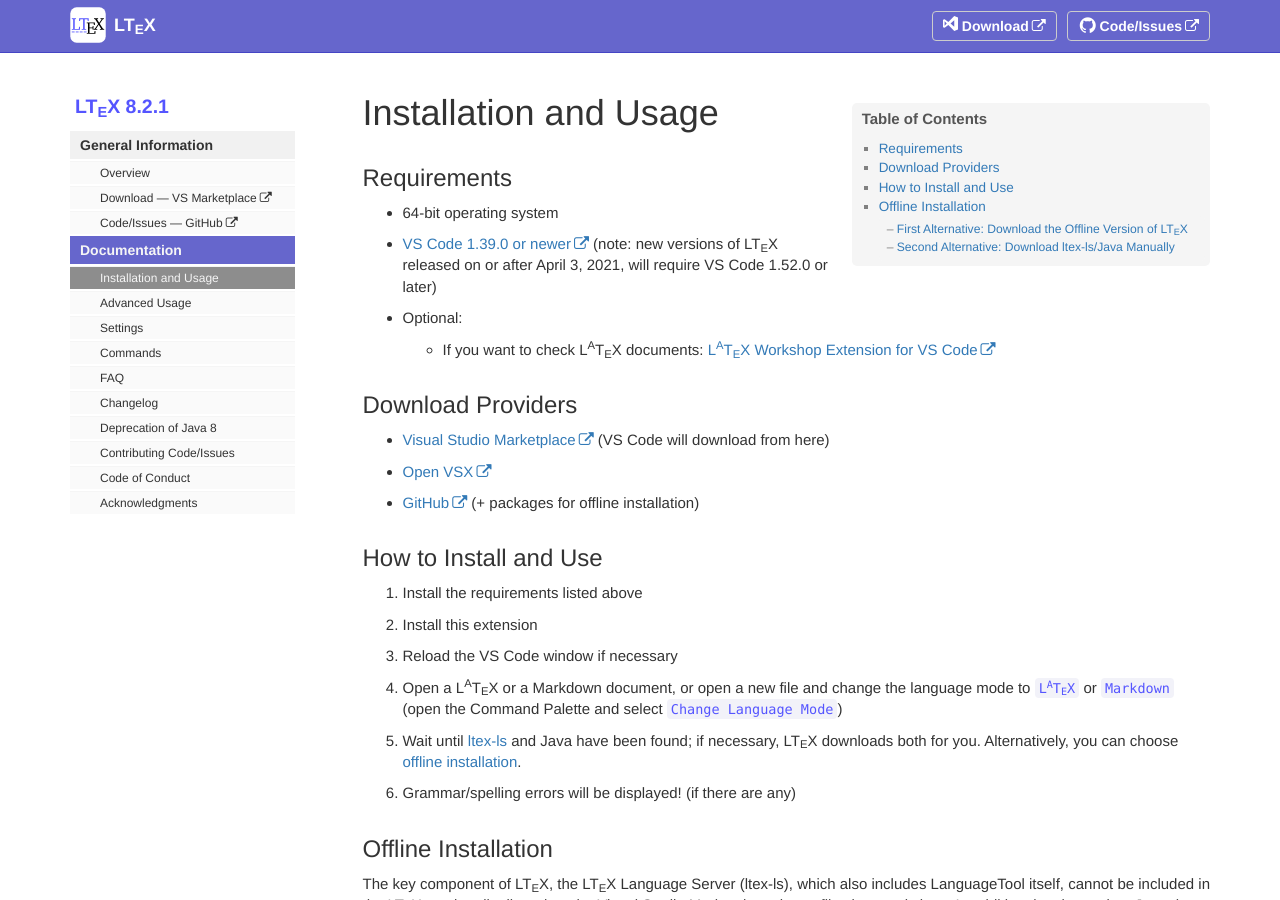
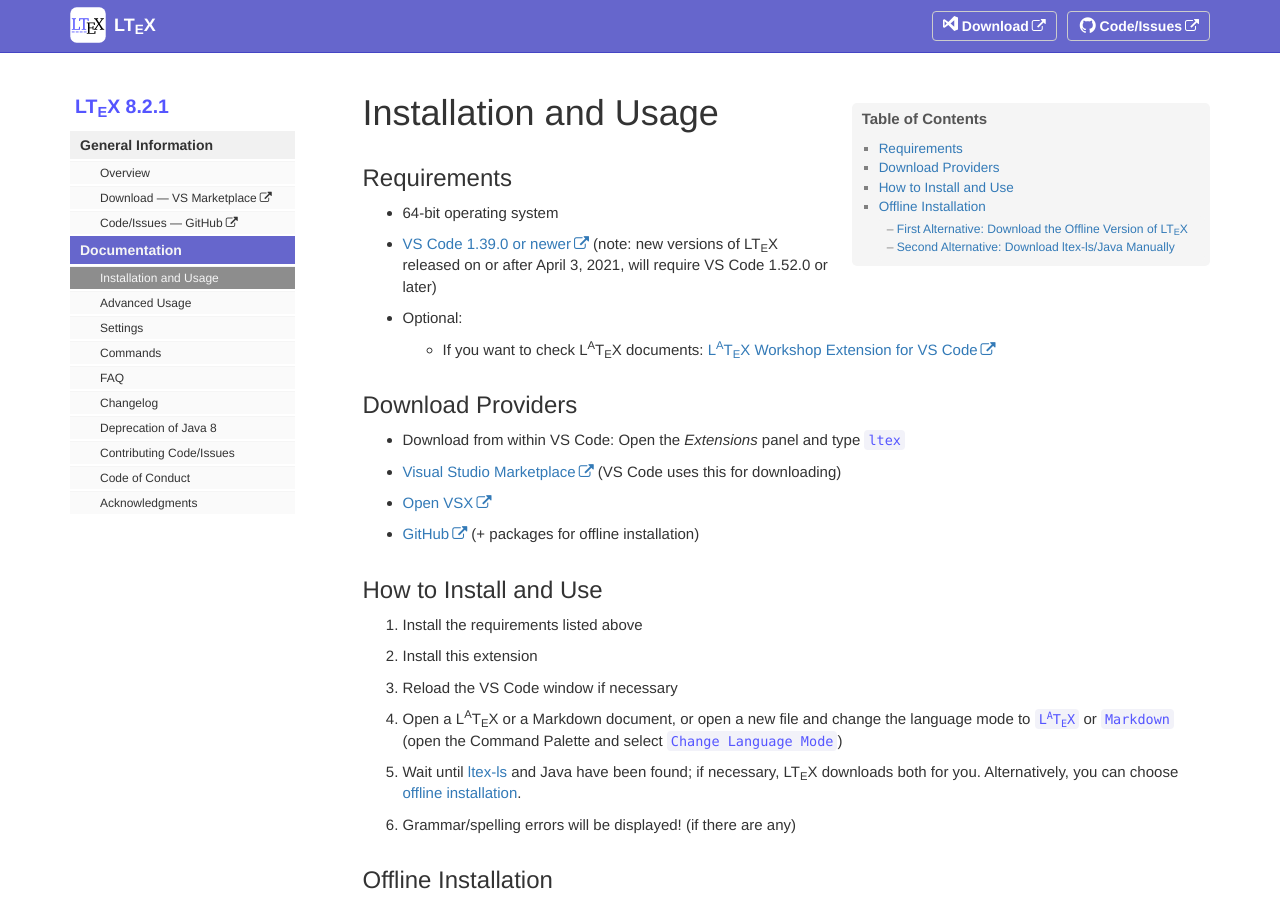
Before and after one commit to valentjn/vscode-ltex, a Jekyll site: the page built from pages/docs/installation-and-usage.md, in a window 1280 px wide and 900 px high. Built offline with Jekyll 4.4.1, drawn with Linux system fonts in a browser that asks for light colours.

Commit message:
Add download from within VS Code to installation

```diff
--- a/pages/docs/installation-and-usage.md
+++ b/pages/docs/installation-and-usage.md
@@ -20,7 +20,8 @@
 
 ## Download Providers
 
-- [Visual Studio Marketplace](https://marketplace.visualstudio.com/items?itemName=valentjn.vscode-ltex) (VS Code will download from here)
+- Download from within VS Code: Open the *Extensions* panel and type `ltex`
+- [Visual Studio Marketplace](https://marketplace.visualstudio.com/items?itemName=valentjn.vscode-ltex) (VS Code uses this for downloading)
 - [Open VSX](https://open-vsx.org/extension/valentjn/vscode-ltex)
 - [GitHub](https://github.com/valentjn/vscode-ltex/releases) (+ packages for offline installation)
 
```
